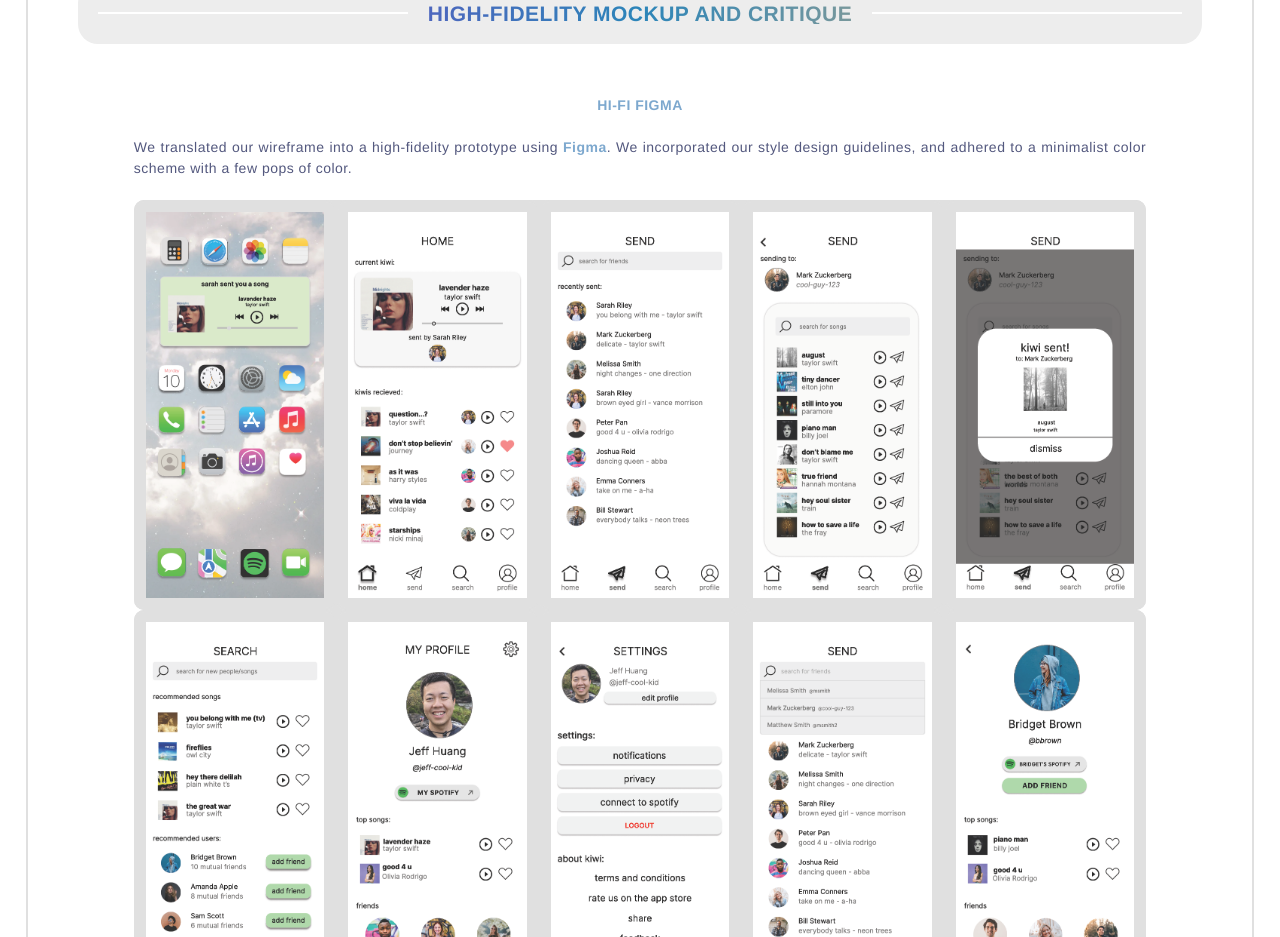
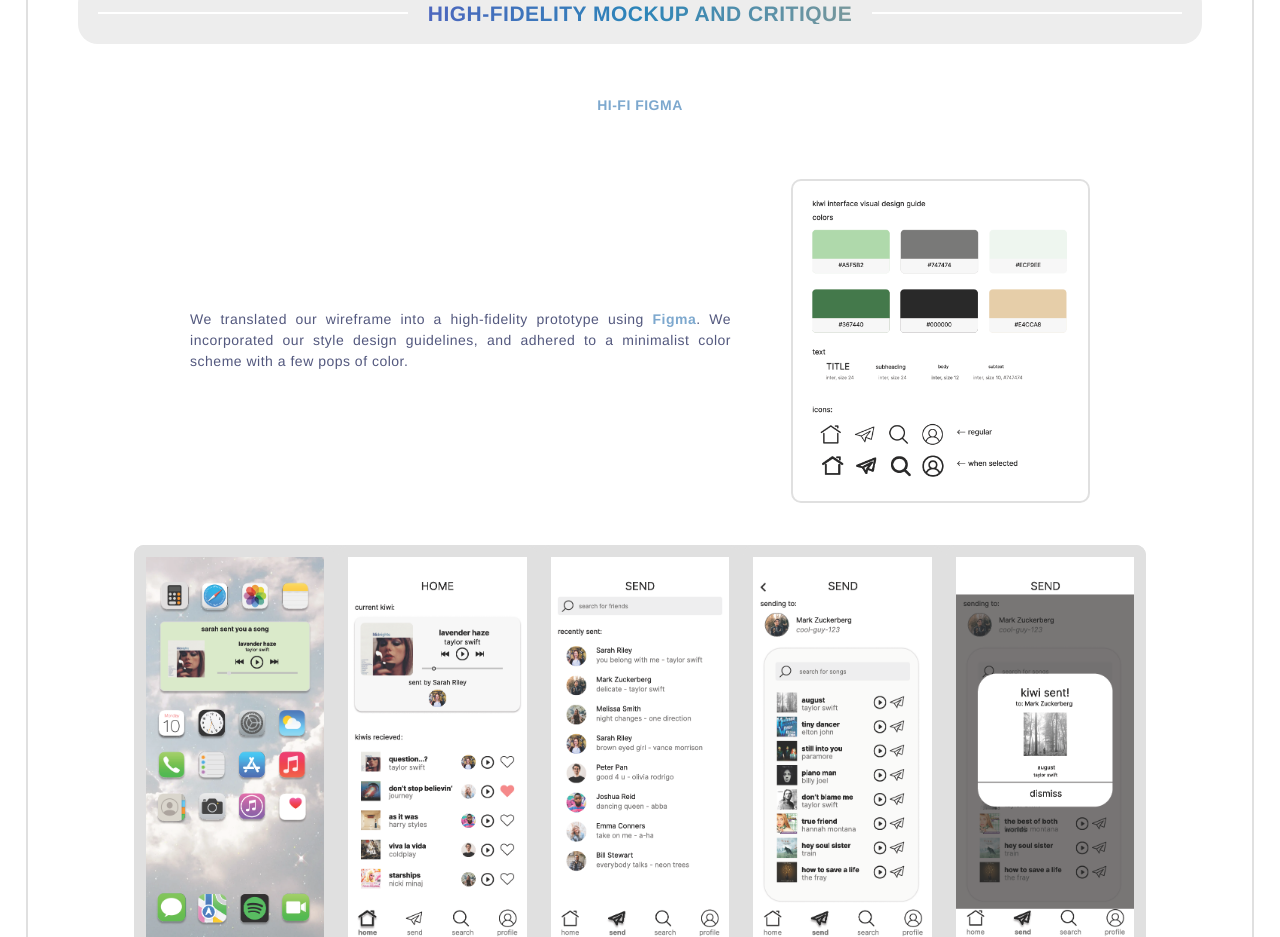
Before and after one commit to sleepysloth123/iterative, a plain HTML site: page index.html in a window 1280 px wide. Shown: the part 2236-3173 px from the top of the page. Drawn offline with Linux system fonts and the light colour scheme; a web font is replaced by a local one.

Commit message:
Add files via upload

```diff
--- a/index.html
+++ b/index.html
@@ -123,13 +123,26 @@
                 <br>
                 <b>HI-FI FIGMA</b><br>
 
-                <p>
-                We translated our wireframe into a high-fidelity prototype using
-                <b>Figma</b>. We incorporated our style design guidelines, and adhered
-                to a minimalist color scheme with a few pops of color.
+
                 <br>
 
+
                 <br>
+                <div id="split-section">
+                    <div style="grid-column: 1;">
+                        <p>
+                        We translated our wireframe into a high-fidelity prototype using
+                        <b>Figma</b>. We incorporated our style design guidelines, and adhered
+                        to a minimalist color scheme with a few pops of color.
+                        </p>
+                    </div>
+                    <div class="content-img" style="grid-column: 2;">
+                        <img style="max-height: 300px;" src="design guide.png"/>
+                    </div>
+
+                </div>
+
+                <br><br>
                 <div class="wireframe-wrapper">
                     <div class="content-img">
                         <img src="final_10.png"/>
--- a/style.css
+++ b/style.css
@@ -286,6 +286,16 @@ img.header{
     text-align: center;
 }
 
+#split-section{
+    width: 80%;
+    display: grid;
+    grid-template-columns: 1fr, 1fr;
+
+    align-items: center;
+    justify-content: center;
+
+}
+
 .img-wrapper{
     width: 90%;
     display: grid;
```
